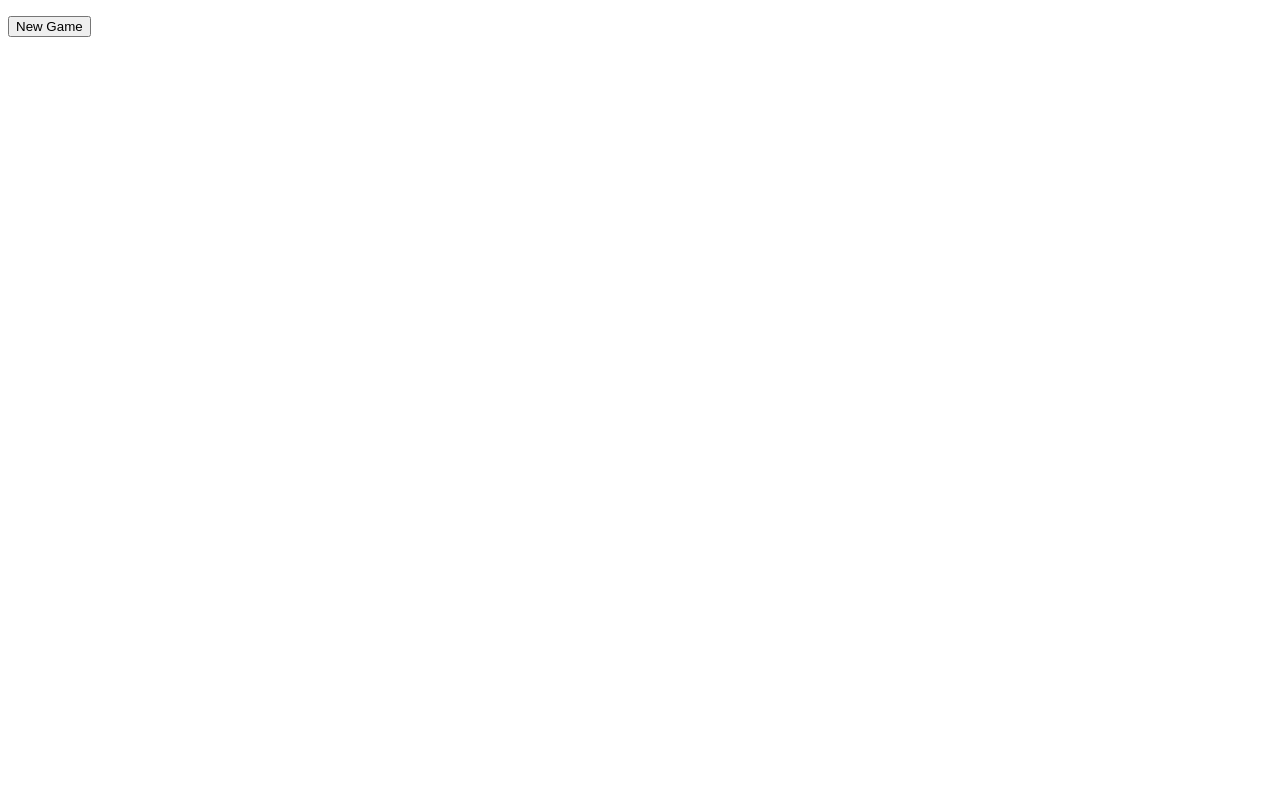
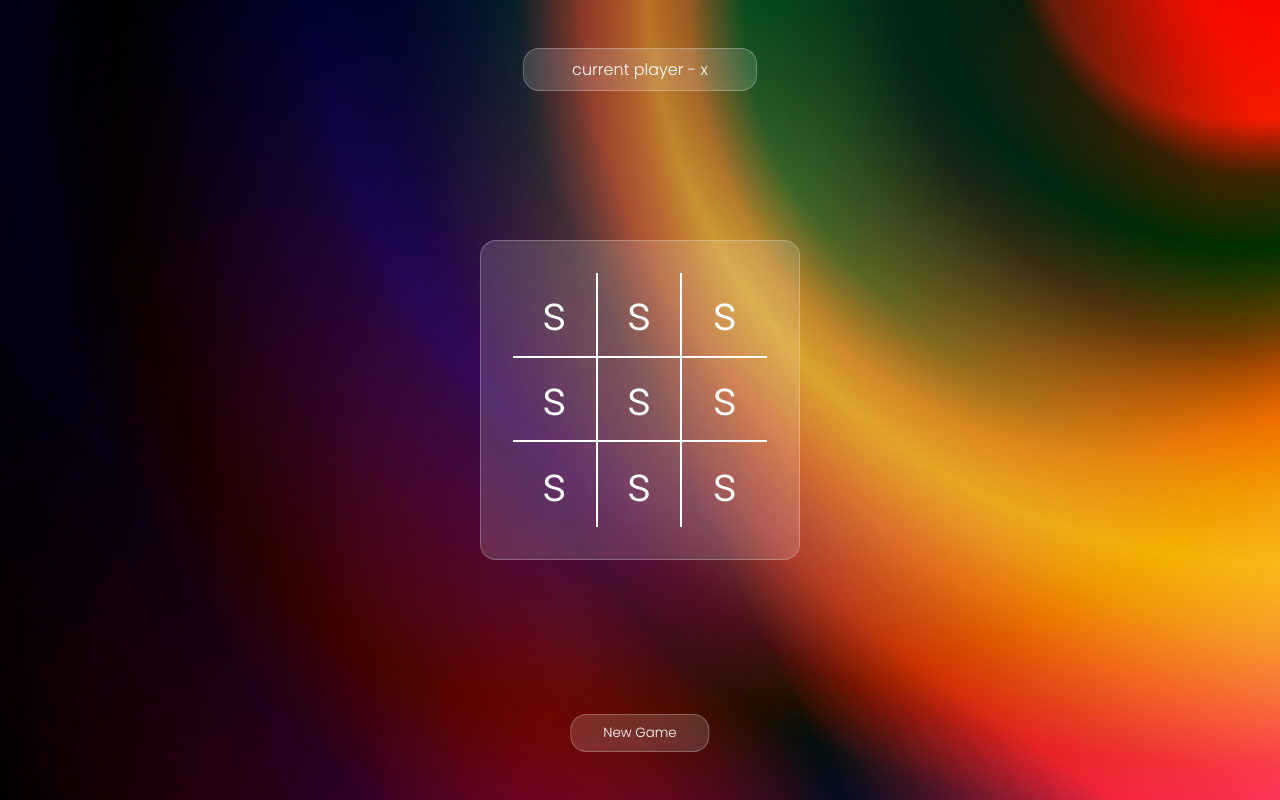
Before and after one commit to sakshijadaun/TicTacToe, a plain HTML site: page index.html in a window 1280 px wide. Drawn offline with Linux system fonts and the light colour scheme.

Commit message:
css add start

```diff
--- a/index.html
+++ b/index.html
@@ -3,32 +3,41 @@
 <head>
     <meta charset="UTF-8">
     <meta name="viewport" content="width=device-width, initial-scale=1.0">
+
+    <link rel="preconnect" href="https://fonts.googleapis.com">
+    <link rel="preconnect" href="https://fonts.gstatic.com" crossorigin>
+    <link href="https://fonts.googleapis.com/css2?family=Poppins:wght@300&display=swap" rel="stylesheet">
+
     <title>Tic Toe Image</title>
     <link rel="icon" type="image/x-icon" href="assets/favicon.ico">
+    <link rel="stylesheet" href="style.css">
+
 </head>
 <body>
 
-    <div id="wrapper">
+    <div class="wrapper">
 
-        <p class="game-info"></p>
+        <p class="game-info">current player - x</p>
 
         <div class="tic-tac-toe">
 
-            <div class="box"></div>
-            <div class="box"></div>
-            <div class="box"></div>
-            <div class="box"></div>
-            <div class="box"></div>
-            <div class="box"></div>
-            <div class="box"></div>
-            <div class="box"></div>
-            <div class="box"></div>
+            <div class="box box1">s</div>
+            <div class="box box2">s</div>
+            <div class="box box3">s</div>
+            <div class="box box4">s</div>
+            <div class="box box5">s</div>
+            <div class="box box6">s</div>
+            <div class="box box7">s</div>
+            <div class="box box8">s</div>
+            <div class="box box9">s</div>
 
         </div>
 
-        <button class="btn1">New Game</button>
+        <button class="btn">New Game</button>
 
     </div>
 
+    <script src="index.js"></script>
+
 </body>
 </html>
--- /dev/null
+++ b/style.css
@@ -0,0 +1,90 @@
+*,*::before,*::after {
+    box-sizing: border-box;
+    margin: 0;
+    padding: 0;
+    font-family: 'Poppins', 'sans-serif';
+}
+
+.wrapper{
+    width: 100vw;
+    height: 100vh;
+    background-image: url(./assets/gradient-bg.jpg);
+    background-size: cover;
+    background-position: center;
+    display: grid;
+    place-items: center;
+}
+
+.game-info{
+    color:white;
+    position:absolute;
+    top:3rem;
+    left:50%;
+    transform:translateX(-50%);
+    background-color: rgba(255, 255, 255, 0.15);
+    border-radius: 1rem;
+    border: 1px solid rgba(255, 255, 255, 0.25);
+    padding: 0.5rem 3rem;
+    /* text-align:center; */
+
+}
+
+.tic-tac-toe{
+    width:90%;
+    max-width:20rem;
+    background-color: rgba(255, 255, 255, 0.15);
+    border-radius: 1rem;
+    border: 1px solid rgba(255, 255, 255, 0.25);
+    padding: 2rem;
+    display: grid;
+    grid-template-columns: repeat(3, 1fr);
+    aspect-ratio: 1/1;
+}
+
+
+.box{
+    position:relative;
+    width:100%;
+    aspect-ratio: 1/1;
+    cursor: pointer;
+    font-size: 3rem;
+    color:white;
+    display: flex;
+    justify-content: center;
+    align-items: center;
+}
+
+.box1, .box2, .box4, .box5{
+    border-right:2px solid white;
+    border-bottom:2px solid white;
+}
+
+.box3, .box6{
+    border-bottom: 2px solid white;
+}
+
+.box7, .box8{
+    border-right:2px solid white;
+}
+
+.btn{
+   color: white;
+   position: absolute;
+   bottom: 3rem;
+   left: 50%;
+   transform: translateX(-50%);
+   border: 1px solid rgba(255, 255, 255, 0.25);
+   background-color: rgba(255, 255, 255, 0.15);
+   border-radius: 1rem;
+   border: 1px solid rgba(255,255,255,0.25);
+   padding: 0.5rem 2rem;
+   cursor: pointer;
+   /* display: none; */
+}
+/* .btn.active{
+    display: flex;
+}
+
+.win{
+    background-color: rgba(0,255,0,0.3);
+} */
```
Also changed, not shown: index.js (added).
